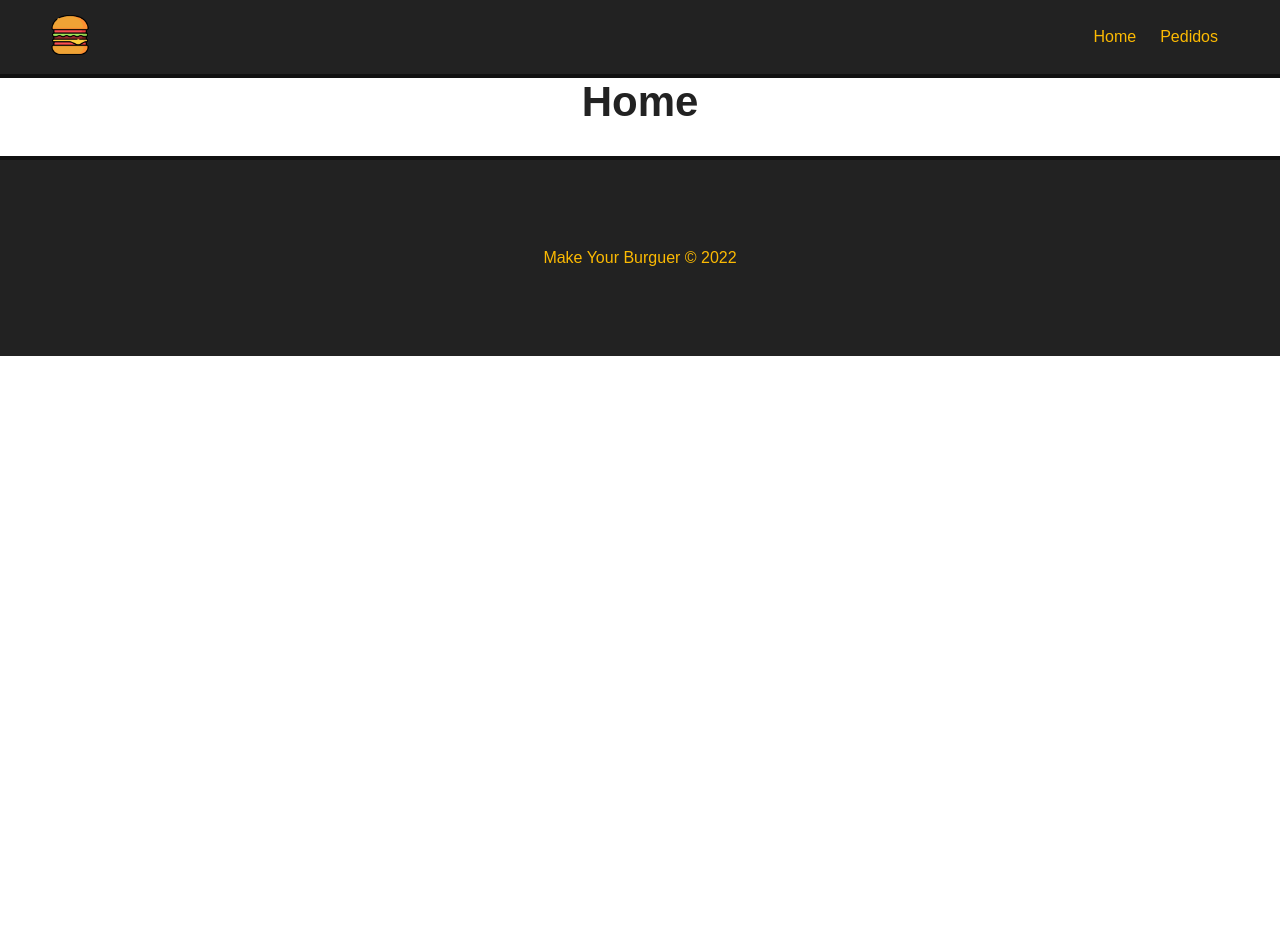
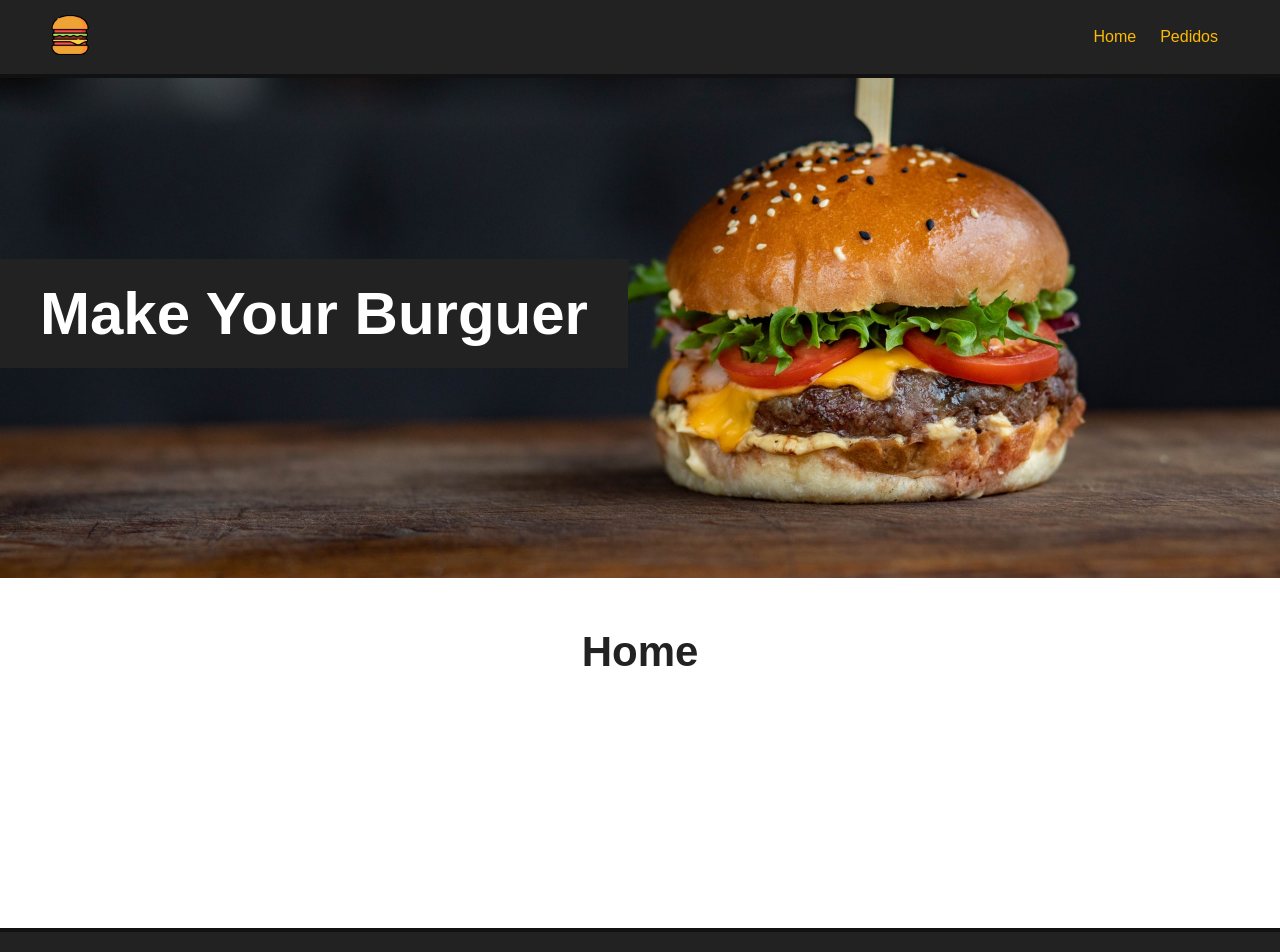
Before and after one commit to EricPoli/burguer_project, a Vue app: page / in a window 1280 px wide. Shown: the top 952 px of the page. Before the commit the page ends 800 px from the top, so only its background shows below. Built offline with nearby package versions, Linux system fonts and the light colour scheme.

Commit message:
Adding the component banner for rendering

```diff
--- a/src/views/HomeView.vue
+++ b/src/views/HomeView.vue
@@ -1,9 +1,17 @@
 <template>
-  <div class="home">
+<Banner />
+  <div class="main-container">
     <h1>Home</h1>
   </div>
 </template>
 
 <script>
+  import Banner from "../components/Banner.vue"
 
+  export default {
+    name: "Home",
+    components: {
+    Banner
+}
+  }
 </script>
```
